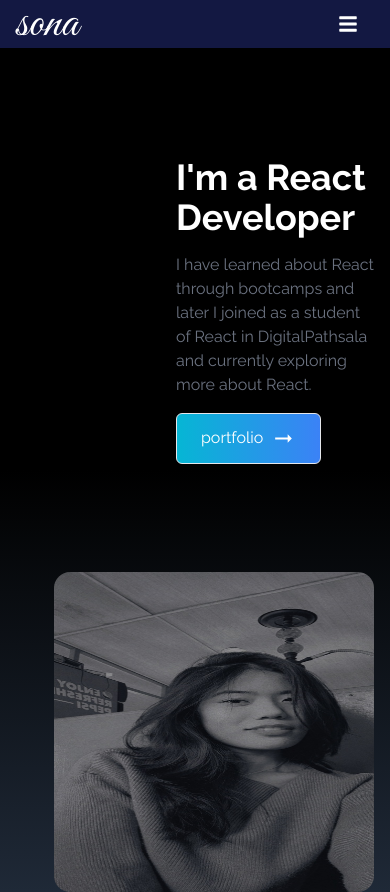
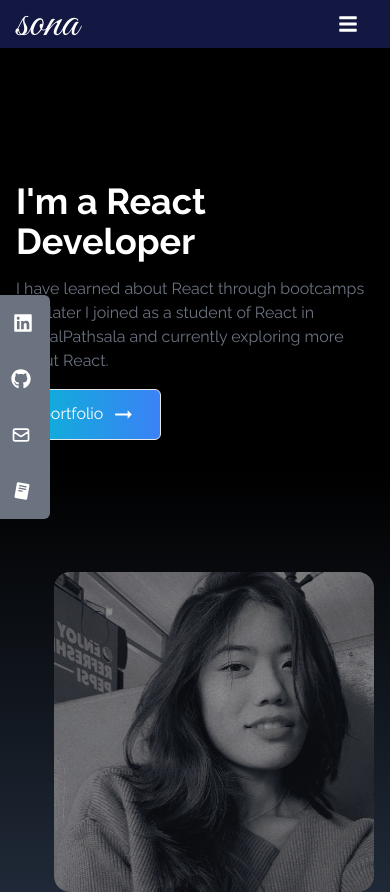
Before and after one commit to sonangdembe/Portfolio, a React (Vite) app: page / in a window 390 px wide. Built offline with nearby package versions, Linux system fonts and the light colour scheme.

Commit message:
icon completed

```diff
--- a/src/components/SocialLinks.jsx
+++ b/src/components/SocialLinks.jsx
@@ -1,18 +1,81 @@
-import React from 'react'
+import React, {useNavigate}from 'react'
 import { FaGithub, FaLinkedin } from 'react-icons/fa'
-import { HiOutLineMail } from 'react-icons/hi'
 import { BsFillPersonLinesFill } from 'react-icons/bs'
+import { HiOutlineMail } from "react-icons/hi";
+import { PiReadCvLogoFill } from "react-icons/pi";
+
+const SocialLinks = () => {
+
+    const Links = [{
+        id:1,
+        child:(
+            <>
+           <span className='ml-8'>LinkedIn</span>
+           <FaLinkedin size={20}  className='ml-3'/>
+            </>
+        ),
+        href:'https://www.linkedin.com/in/sona-angdembe/',
+        style : 'rounded-tr-md'
+    },
+    {
+        id:2,
+        child:(
+            <>
+               <span className='ml-11'>Github</span>
+            <FaGithub size={20} className='ml-3' />
+
+            </>
+        ),
+        href:'https://github.com/sonangdembe',
+
+    },
+    {
+        id:3,
+        child:(
+            <>
+            <span className='ml-10'>Email </span>
+           <HiOutlineMail size={20} className='ml-6' />
+
+            </>
+        ),
+        href:'https://mail.google.com/mail',
+
+    },
+    {
+        id:4,
+        child:(
+            <>
+             <span className='ml-10'>CV </span>
+         <PiReadCvLogoFill  size={20} className='ml-11' />
+            </>
+        ),
+        href:'/CV.pdf',
+         style : 'rounded-br-md',
+         download:true,
+    }
+]
 
 
-const SocialLinks = () => {
     return (
         <>
         <div className='flex flex-col top-[35%] left-0 fixed'>
             <ul>
-               <li className='flex justify-between items-center w-40 h-1/4 px-4 bg-black'>
-                <a href='' />
-                Linkedin <FaLinkedin/>
-                </li>
+
+            {Links.map (({id, child, href, style,download})=>(
+            <li
+             key={id}
+             className={'flex justify-between items-center w-40 h-14 px-4 ml-[-110px] hover:ml-[-10px] hover:rounded-md duration-300 bg-gray-500' + ' ' + style} >
+          <a
+          href={href}
+          className='flex items-center w-full text-white'
+          download = {download}
+          target='_blank'
+          rel="noreferrer"
+          >
+            {child}
+          </a>
+        </li>
+        ))}
             </ul>
         </div>
         </>
--- a/src/views/Home.jsx
+++ b/src/views/Home.jsx
@@ -5,24 +5,24 @@ import Button from '../components/Button';
 import SocialLinks from '../components/SocialLinks';
 
 const Home = () => {
-
   return (
     <>
-    <Navbar/>
-    <div name='home' className='text-white h-screen w-full bg-gradient-to-b from-black via-black to-gray-800'>
+      <Navbar />
+      <div name='home' className='text-white h-screen w-full bg-gradient-to-b from-black via-black to-gray-800'>
+        <SocialLinks />
         <div className='max-w-screen-lg mx-auto flex flex-col items-center justify-center h-full px-4 md:flex-row'>
-          <div className='flex flex-col justify-center h-full ml-20'>
-            <h2 className='text-4xl sm:text-7xl font-bold ml-20'>I'm a React <br/>Developer</h2>
-            <p className='text-gray-500 py-4 max-w-md ml-20'>
+          <div className='flex flex-col justify-center h-full md:ml-20'>
+            <h2 className='text-4xl sm:text-7xl font-bold md:ml-20'>I'm a React <br />Developer</h2>
+            <p className='text-gray-500 py-4 max-w-md md:ml-20'>
               I have learned about React through bootcamps and later I joined as a student of React in DigitalPathsala
               and currently exploring more about React.
             </p>
             <div>
               <Button
-                className=" group border text-white w-fit px-6 py-3 ml-20 flex items-center rounded-md bg-gradient-to-r from-cyan-500 to-blue-500 cursor-pointer">
+                className="group border text-white w-fit px-6 py-3 md:ml-20 flex items-center rounded-md bg-gradient-to-r from-cyan-500 to-blue-500 cursor-pointer">
                 portfolio
                 <span className='group-hover:rotate-90 duration-300'>
-                  <MdArrowRightAlt className="ml-2" size={25}/>
+                  <MdArrowRightAlt className="ml-2" size={25} />
                 </span>
               </Button>
             </div>
@@ -31,12 +31,11 @@ const Home = () => {
             <img
               src='./images/pic.jpg'
               alt='my profile'
-              className='rounded-2xl w-80 h-80 '
-              />
+              className='rounded-2xl w-80 h-80 object-cover'
+            />
           </div>
         </div>
       </div>
-
     </>
   );
 };
```
Also changed, not shown: 1 other file (tests, documents, lock files or other folders).
